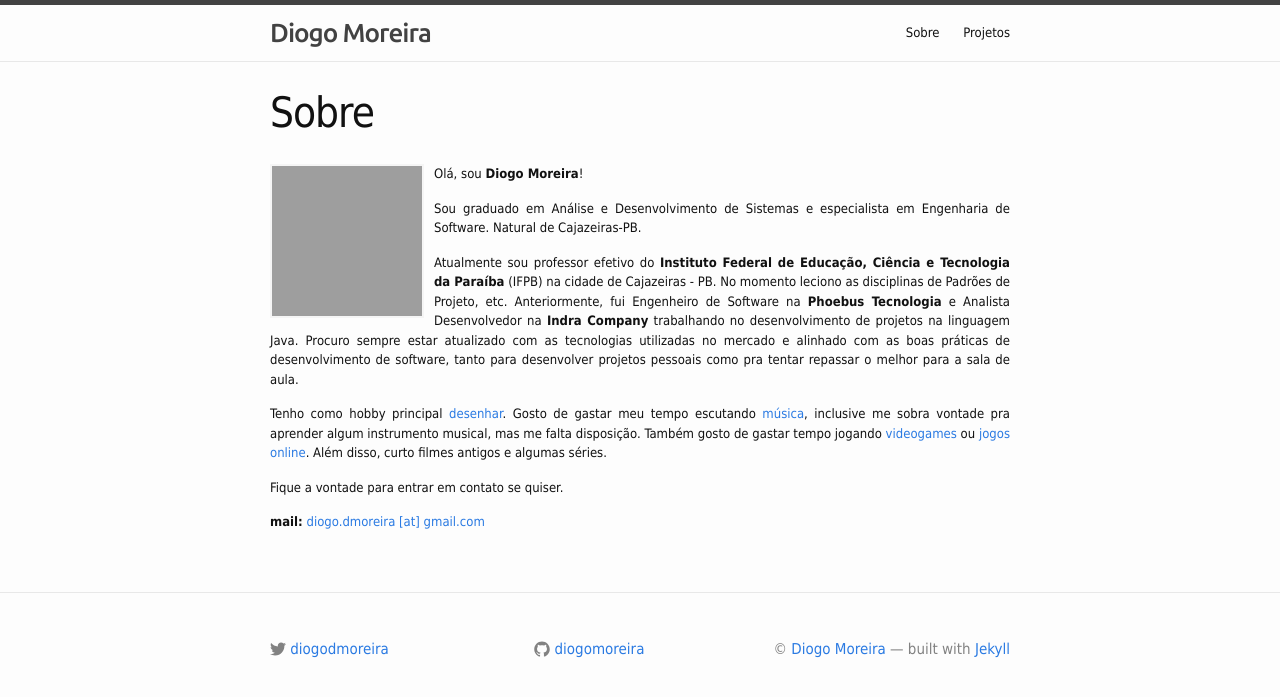
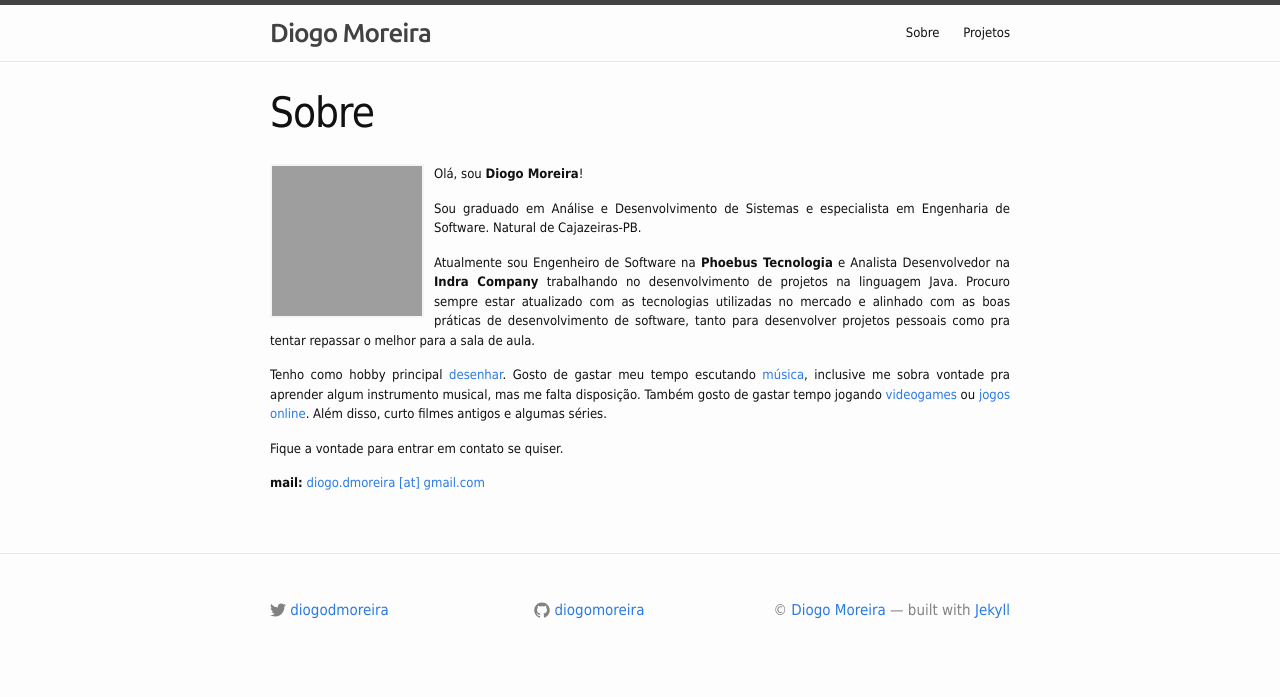
Before and after one commit to ricardojob/diogomoreira.github.io, a Jekyll site: the page built from about.md, in a window 1280 px wide. Shown: the top 697 px of the page. Built offline with Jekyll 4.4.1, drawn with Linux system fonts in a browser that asks for light colours; grey boxes are pictures that could not be loaded.

Commit message:
Fixing text

```diff
--- a/about.md
+++ b/about.md
@@ -8,7 +8,7 @@ Olá, sou **Diogo Moreira**!
 
 Sou graduado em Análise e Desenvolvimento de Sistemas e especialista em Engenharia de Software. Natural de Cajazeiras-PB.
 
-Atualmente sou professor efetivo do **Instituto Federal de Educação, Ciência e Tecnologia da Paraíba** (IFPB) na cidade de Cajazeiras - PB. No momento leciono as disciplinas de Padrões de Projeto, etc. Anteriormente, fui Engenheiro de Software na **Phoebus Tecnologia** e Analista Desenvolvedor na **Indra Company** trabalhando no desenvolvimento de projetos na linguagem Java. Procuro sempre estar atualizado com as tecnologias utilizadas no mercado e alinhado com as boas práticas de desenvolvimento de software, tanto para desenvolver projetos pessoais como pra tentar repassar o melhor para a sala de aula.
+Atualmente sou Engenheiro de Software na **Phoebus Tecnologia** e Analista Desenvolvedor na **Indra Company** trabalhando no desenvolvimento de projetos na linguagem Java. Procuro sempre estar atualizado com as tecnologias utilizadas no mercado e alinhado com as boas práticas de desenvolvimento de software, tanto para desenvolver projetos pessoais como pra tentar repassar o melhor para a sala de aula.
 
 Tenho como hobby principal [desenhar](http://diogodmoreira.deviantart.com). Gosto de gastar meu tempo escutando [música](http://www.lastfm.com.br/user/moreiradiogo), inclusive me sobra vontade pra aprender algum instrumento musical, mas me falta disposição. Também gosto de gastar tempo jogando [videogames](http://alvanista.com/diogodmoreira) ou [jogos online](http://steamcommunity.com/id/diogodmoreira/). Além disso, curto filmes antigos e algumas séries.
 
```
